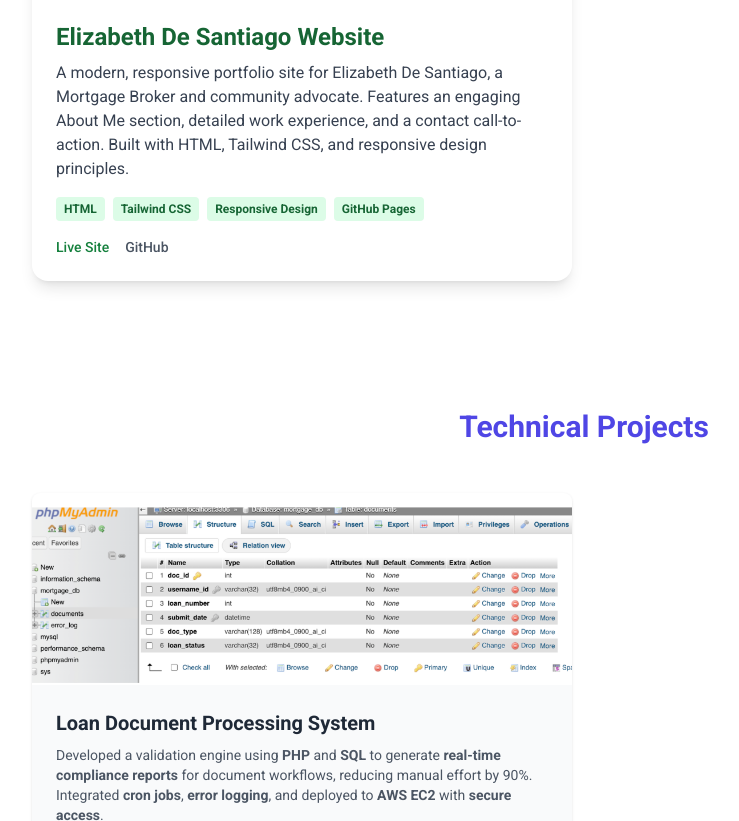
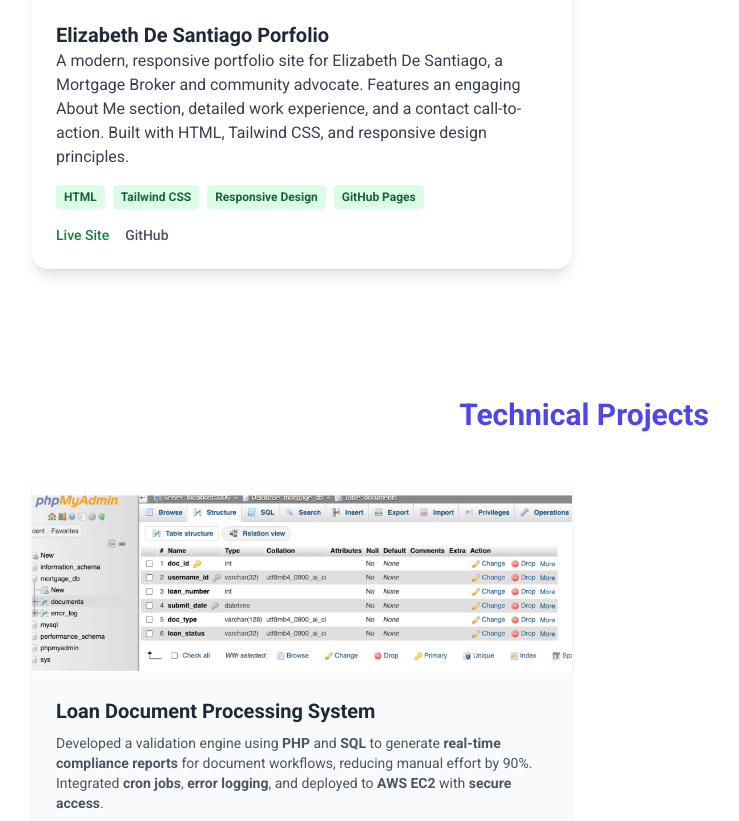
Before and after one commit to lidiads22/my-portfolio, a website built with Vite: page projects.html in a window 1280 px wide. Shown: the part 2600-3421 px from the top of the page, without its empty margins (56-795 px from the left). Built offline with nearby package versions, Linux system fonts and the light colour scheme.

Commit message:
Updates title color

```diff
--- a/projects.html
+++ b/projects.html
@@ -240,7 +240,7 @@
 <div class="bg-white shadow-lg rounded-2xl overflow-hidden hover:shadow-2xl transition">
   <img src="img/lizPortfolio.png" alt="Elizabeth De Santiago Mortgage Broker Website" class="w-full h-48 object-cover" />
   <div class="p-6">
-    <h3 class="text-2xl font-bold text-green-800 mb-2">Elizabeth De Santiago Website</h3>
+    <h3 class="text-xl font-semibold text-gray-800">Elizabeth De Santiago Porfolio</h3>
     <p class="text-gray-700 text-base mb-4">
       A modern, responsive portfolio site for Elizabeth De Santiago, a Mortgage Broker and community advocate.
       Features an engaging About Me section, detailed work experience, and a contact call-to-action.
```
